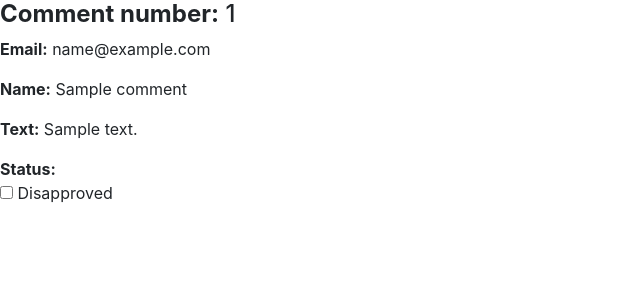
After one commit to LazarDugalic/test, a PHP site: template templates/admin/index.html.twig in a window 1280 px wide. The commit adds this page. Shown: the top 300 px of the page, without its empty margins (0-640 px from the left). Run offline with PHP 8.4, Linux system fonts and the light colour scheme; the template is opened without the code that fills it: most values are stand-ins (such as "Sample title", 1, 10 or a date in 2020); some libraries are stand-ins or nearby versions.

Commit message:
messages approval

```diff
--- /dev/null
+++ b/templates/admin/index.html.twig
@@ -0,0 +1,24 @@
+{% extends 'base.html.twig' %}
+
+{% block body %}
+    {% for comment in comments %}
+        <h4><b>Comment number:</b> {{ comment.id }}</h4>
+        <p><b>Email:</b> {{ comment.email }}</p>
+        <p><b>Name:</b> {{ comment.name }}</p>
+        <p><b>Text:</b> {{ comment.text }}</p>
+        <div>
+            <b>Status:</b>
+            <form action="/comment/approval" method="post">
+                <input type="hidden" name="comment-id" value="{{ comment.id }}">
+                <input type="checkbox" name="approve-comment" id="{{ comment.id }}" value="{{ comment.id }}" {% if  comment.status == 1 %} checked {% endif %} onchange="this.form.submit()">
+                <label for="{{ comment.id }}">
+                    {% if  comment.status == 1 %}
+                        <p>Approved</p>
+                    {% else %}
+                        <p>Disapproved</p>
+                    {% endif %}
+                </label>
+            </form>
+        </div>
+    {% endfor %}
+{% endblock %}
--- a/templates/default/index.html.twig
+++ b/templates/default/index.html.twig
@@ -19,7 +19,8 @@
                 </div>
             {% endfor %}
         </div>
-    {% include 'comment/new_form.html.twig' %}
+
+        {% include 'comment/new_form.html.twig' %}
         <div class="alert">
 
         </div>
@@ -35,8 +36,8 @@
 
                 if (email.length > 0 && name.length > 0 && text.length > 0) {
                     if (validateEmail(email)) {
+                        $('.alert').append('<p>Comment sent !</p>')
                         $('.new-comment-form').submit();
-                        $('.alert').append('<p>Comment sent !</p>');
                     } else {
                         $('.alert').append('<p>Invalid email format !</p>');
                     }
```
Also changed, not shown: src/App/Controller/Admin.php (added, +22 -0 lines), src/App/Controller/Comment.php (+9 -5 lines), src/App/Controller/Login.php (deleted, +0 -11 lines), src/App/Model/Comment/CommentRepository.php (+22 -0 lines), templates/post/index.html.twig (deleted, +0 -12 lines).
